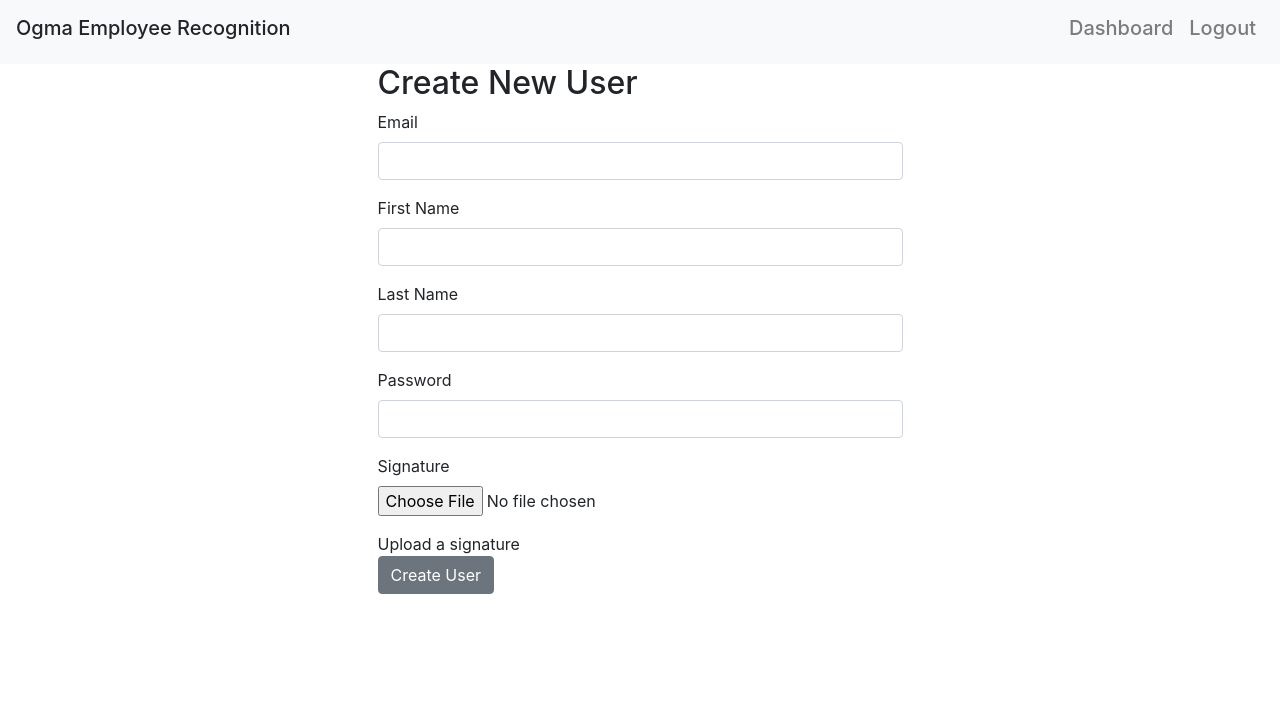
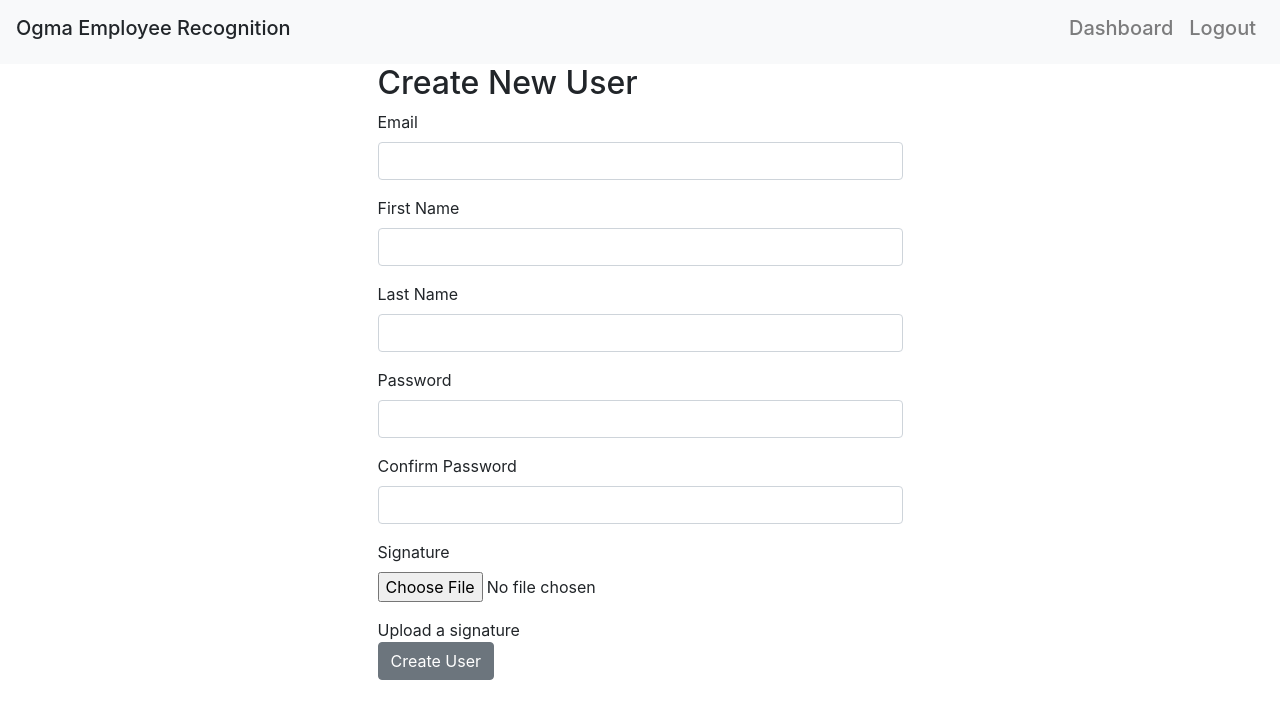
Before and after one commit to amac714/Employee_Recognition_Web_Portal, a React (Create React App) app in the folder client/: page /createUser in a window 1280 px wide. Shown: the top 718 px of the page. Built offline with nearby package versions, Linux system fonts and the light colour scheme.

Commit message:
fixed user/admins not being displayed in order by id

```diff
--- a/client/src/components/adminDashboard.js
+++ b/client/src/components/adminDashboard.js
@@ -3,7 +3,7 @@
  */
 
 import React, { Component } from 'react';
-import { Button, Nav, NavItem, NavLink, Col, Row, Container } from 'reactstrap';
+import { Button, Nav, NavItem, NavLink, Col, Row, Alert } from 'reactstrap';
 import ViewUsers from './adminViewUsers';
 import ViewAdmins from './adminViewAdmins';
 import Reports from './sideViewComponents/reports';
@@ -47,7 +47,6 @@ class AdminDashboard extends Component {
               </NavItem>
             </Nav>
           </Col>
-
           <Col sm="12" md={{ size: 6, offset: 1 }}>
             {this.renderComponent()}
           </Col>
--- a/client/src/components/adminLogin.js
+++ b/client/src/components/adminLogin.js
@@ -36,8 +36,10 @@ class AdminLogin extends Component {
         password: this.state.password,
       })
       .then(res => {
-        // On successful login, store access token and redirect to admin dashboard
+        // On successful login, store access token and id then redirect to admin dashboard
         localStorage.setItem('access_token', res.data.access_token);
+        localStorage.setItem('admin_id', res.data.id);
+        console.log(localStorage.getItem('admin_id'));
         this.props.history.push('/adminDash');
       })
       .catch(err => console.log(err));
--- a/client/src/components/adminViewAdmins.js
+++ b/client/src/components/adminViewAdmins.js
@@ -11,6 +11,7 @@ class ViewAdmins extends Component {
   constructor() {
     super();
     this.state = {
+      admin_id: '',
       admins: [],
       config: {
         headers: {
@@ -29,7 +30,10 @@ class ViewAdmins extends Component {
   getAdmins = () => {
     axios
       .get('/admin', this.state.config)
-      .then(res => this.setState({ admins: res.data }))
+      .then(res => this.setState({
+        admin_id: localStorage.getItem('admin_id'),
+        admins: res.data,
+      }))
       .catch(err => console.log(err));
   };
 
@@ -52,6 +56,21 @@ class ViewAdmins extends Component {
       },
     };
 
+    if(this.state.admin_id === `${id}`) {
+      // Don't let logged in admin delete themselves
+      return (
+        <tr key={id}>
+          <th scope="row">{id}</th>
+          <td>{admin_name}</td>
+          <td>
+            <Link to={edit}>
+              <i className="fa fa-pencil-square-o" aria-hidden="true" />
+            </Link>
+          </td>
+          <td></td>
+        </tr>
+      )
+    }else {
       // Admin users are mapped into the table so key is set to id
       return (
         <tr key={id}>
@@ -69,6 +88,7 @@ class ViewAdmins extends Component {
           </td>
         </tr>
       );
+    }
   };
 
   render() {
@@ -87,7 +107,7 @@ class ViewAdmins extends Component {
                 <th>Delete</th>
               </tr>
             </thead>
-            <tbody>{admins.map(this.renderAdmins)}</tbody>
+            <tbody>{admins.sort((a, b) => a.id - b.id).map(this.renderAdmins)}</tbody>
           </Table>
         </Container>
       </div>
--- a/client/src/components/adminViewUsers.js
+++ b/client/src/components/adminViewUsers.js
@@ -33,6 +33,7 @@ class ViewUsers extends Component {
       .catch(err => console.log(err));
   };
 
+  // Delete user
   deleteUser = id => {
     axios
       .delete(`/user/${id}`, this.state.config)
@@ -92,7 +93,7 @@ class ViewUsers extends Component {
                 <th>Delete</th>
               </tr>
             </thead>
-            <tbody>{users.map(this.renderUsers)}</tbody>
+            <tbody>{users.sort((a, b) => a.id - b.id).map(this.renderUsers)}</tbody>
           </Table>
         </Container>
       </div>
--- a/client/src/components/createAdmin.js
+++ b/client/src/components/createAdmin.js
@@ -57,16 +57,21 @@ class CreateAdmin extends Component {
           config
         )
         .then(res => {
-          // Shows alert banner
           this.setState({
             visible: true,
+            admin_name: '',
+            password: '',
+            confirmPW: '',
+            validate: !this.state.validate
           });
-          console.log(res);
-          //this.props.history.push('/adminDash');
         })
         .catch(err => console.log(err));
     }
   };
+
+  renderRedirect = () => {
+    this.props.history.push('/adminDash');
+  }
 
   render() {
     return (
@@ -74,8 +79,9 @@ class CreateAdmin extends Component {
         <Container>
           <Alert color="success" isOpen={this.state.visible}>
             Admin has been created!
-            <a href="/adminDash">Click here to return to dashboard</a>
+            <button onClick={this.renderRedirect}>Return to Dashboard</button>
           </Alert>
+
           <Col sm="12" md={{ size: 6, offset: 3 }}>
             <h2>Create New Admin</h2>
           </Col>
--- a/client/src/components/createUser.js
+++ b/client/src/components/createUser.js
@@ -11,6 +11,8 @@ import {
   Input,
   Col,
   Label,
+  Alert,
+  FormFeedback
 } from 'reactstrap';
 import axios from 'axios';
 
@@ -25,6 +27,8 @@ class CreateUser extends Component {
       confirmPW: '',
       sig: '',
       previewSig: '',
+      visible: false,
+      validate: false,
     };
   }
 
@@ -52,6 +56,10 @@ class CreateUser extends Component {
   // and make post request to API endpoint
   handleSubmit = e => {
     e.preventDefault();
+    const { password, confirmPW } = this.state;
+    if (password !== confirmPW) {
+      this.setState({ validate: true });
+    } else {
       const formData = new FormData();
       formData.append('username', this.state.user_name);
       formData.append('password', this.state.password);
@@ -66,10 +74,26 @@ class CreateUser extends Component {
         .post('/user', formData, config)
         .then(res => {
           console.log(res);
-        //this.props.history.push('/adminDash');
+          // Clear state and display confirmation
+          this.setState({
+            user_name: '',
+            password: '',
+            confirmPW: '',
+            first_name: '',
+            last_name: '',
+            sig: '',
+            previewSig: '',
+            visible: true,
+            validate: !this.state.validate
+          })
         })
         .catch(err => console.log(err));
+    }
   };
+
+  redirect = () => {
+    this.props.history.push('/adminDash');
+  }
 
   render() {
     let {previewSig} = this.state;
@@ -83,6 +107,11 @@ class CreateUser extends Component {
     return (
       <div>
         <Container>
+          <Alert color="success" isOpen={this.state.visible}>
+            User has been created!
+            <button onClick={this.redirect}>Return to Dashboard</button>
+          </Alert>
+
           <Col sm="12" md={{ size: 6, offset: 3 }}>
             <h2>Create New User</h2>
           </Col>
@@ -139,6 +168,22 @@ class CreateUser extends Component {
 
             <Col sm="12" md={{ size: 6, offset: 3 }}>
               <FormGroup>
+                <Label>Confirm Password</Label>
+                <Input
+                  invalid={this.state.validate}
+                  type="password"
+                  name="confirmPW"
+                  value={this.state.confirmPW}
+                  onChange={this.onChange}
+                />
+                <FormFeedback invalid="true">
+                  Password doesn't match!
+                </FormFeedback>
+              </FormGroup>
+            </Col>
+
+            <Col sm="12" md={{ size: 6, offset: 3 }}>
+              <FormGroup>
                 <Label>Signature</Label>
                 <Input type="file" name="sig" onChange={this.onImageChange} />
               </FormGroup>
--- a/client/src/components/userCreateAward.js
+++ b/client/src/components/userCreateAward.js
@@ -33,7 +33,7 @@ class UserCreateAward extends Component {
     // Send award data
     axios
       .post(
-        '/user/6/award',
+        '/user/9/award',
         {
           award_type: this.state.award_type,
           first_name: this.state.first_name,
```
Also changed, not shown: 1 other file (tests, documents, lock files or other folders). Lines whose indentation alone changed are shown as unchanged.
